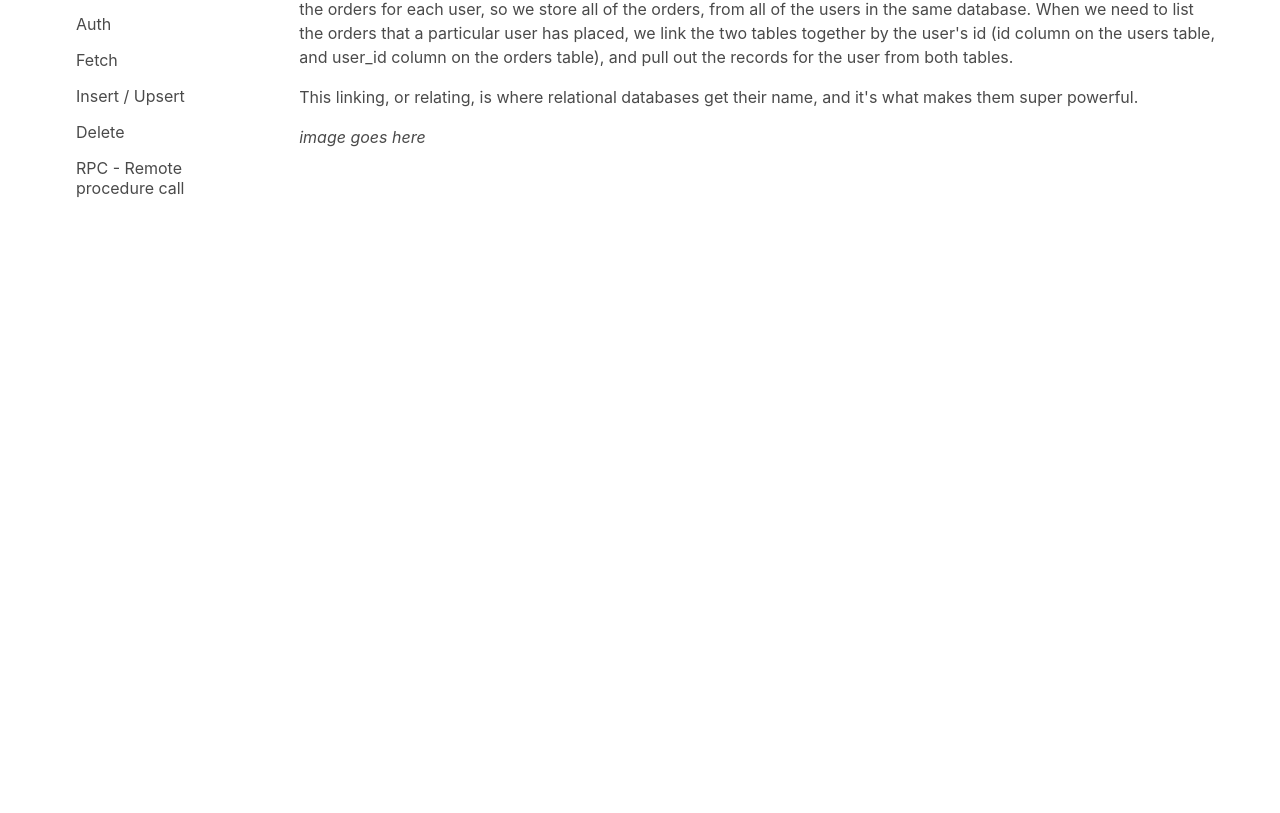
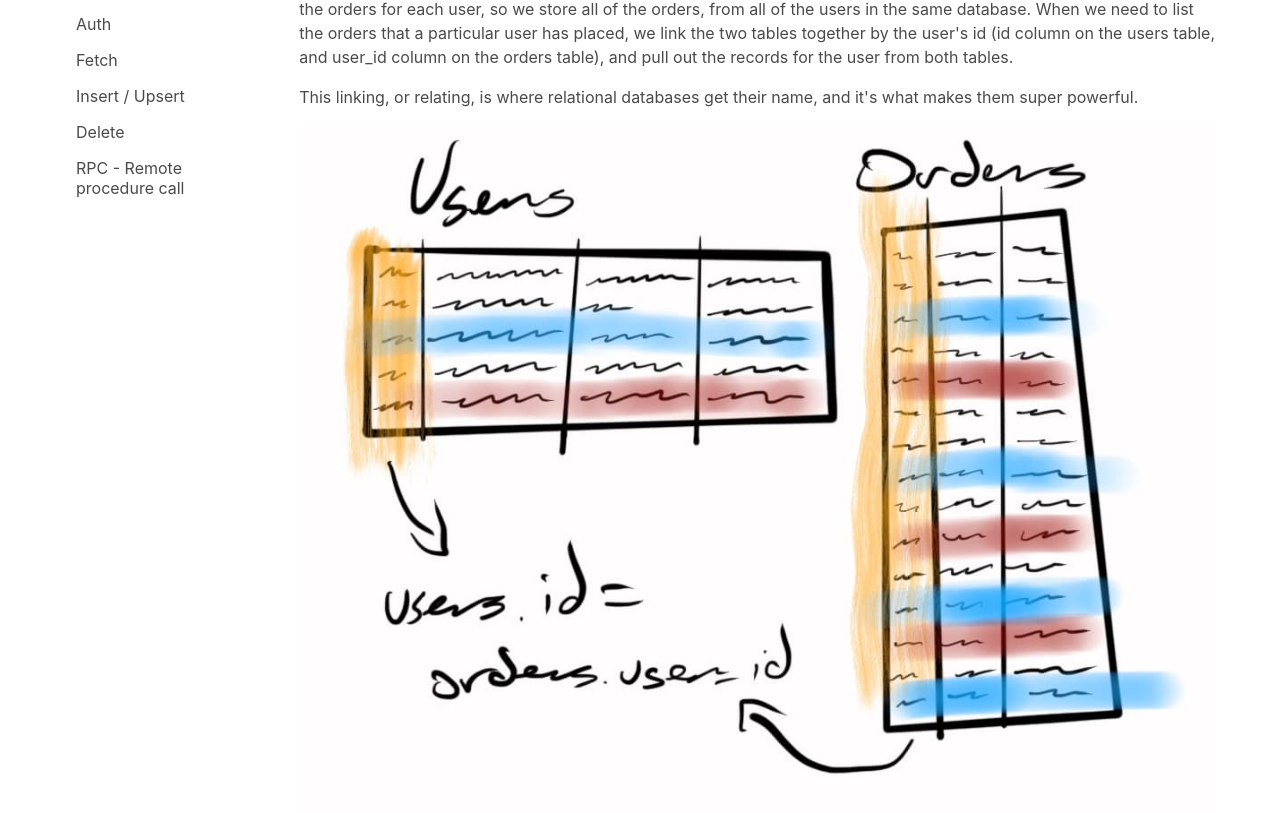
Before and after one commit to javorszky/jamstack-workshop-companion-static, a React (Vite) app: page /about-relational-databases in a window 1280 px wide. Shown: the part 1040-1853 px from the top of the page. Before the commit the page ends 1258 px from the top, so only its background shows below. Built offline with nearby package versions, Linux system fonts and the light colour scheme.

Commit message:
Add illustration to the relational part

```diff
--- a/src/Pages/AboutRelational.jsx
+++ b/src/Pages/AboutRelational.jsx
@@ -1,4 +1,5 @@
 import Message from './../components/Message'
+import tableRelations from '../assets/Table_relations.jpg'
 
 export default function AboutRelational() {
     return (
@@ -21,7 +22,7 @@ export default function AboutRelational() {
             <p>We have another table where we store a list of orders by users. It would not make sense to have a separate table to store the orders for each user, so we store all of the orders, from all of the users in the same database. When we need to list the orders that a particular user has placed, we link the two tables together by the user's id (id column on the users table, and user_id column on the orders table), and pull out the records for the user from both tables.</p>
             <p>This linking, or relating, is where relational databases get their name, and it's what makes them super powerful.</p>
 
-            <p><i>image goes here</i></p>
+            <img src={tableRelations} alt="illustration showing two tables with related data highlighted" className="mb-6" />
         </>
     )
 }
```
Also changed, not shown: src/assets/Table_relations.jpg (added).
